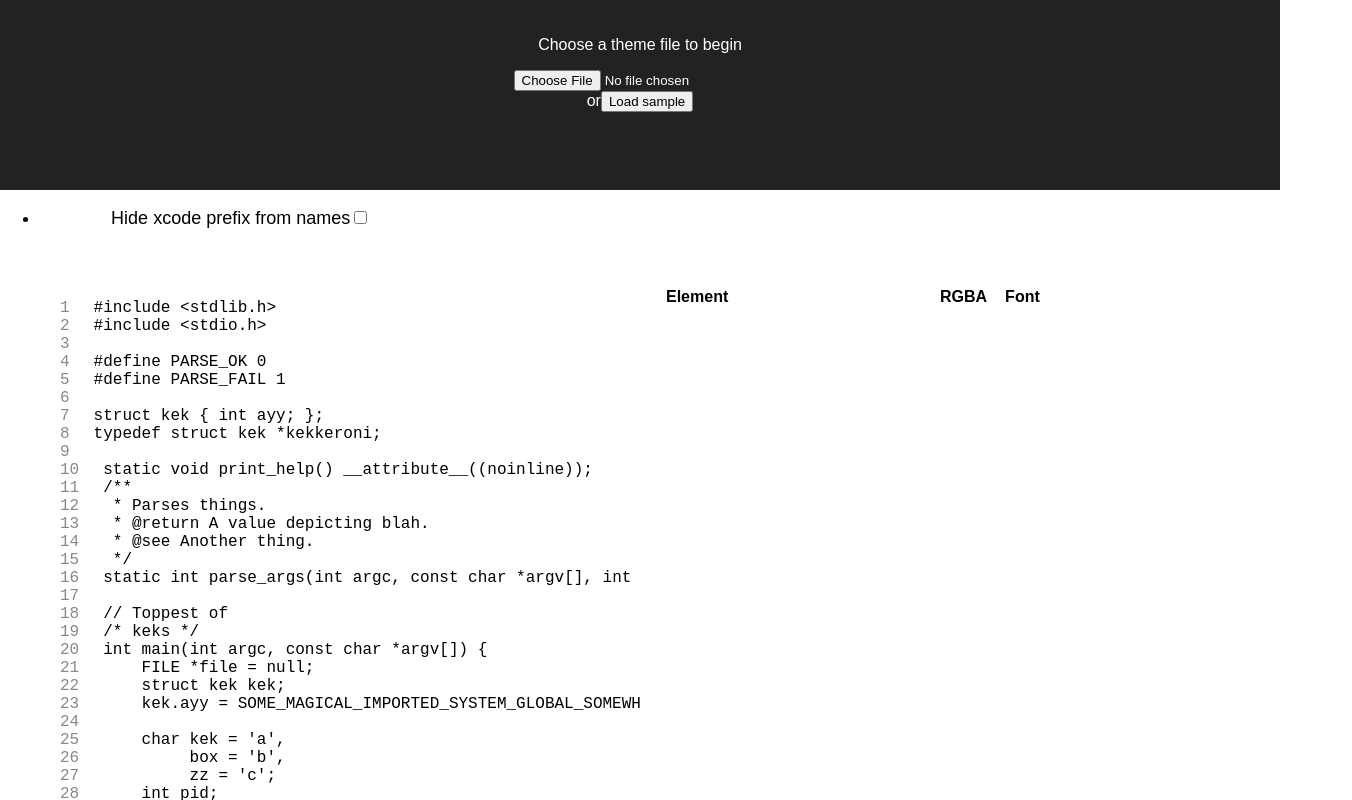
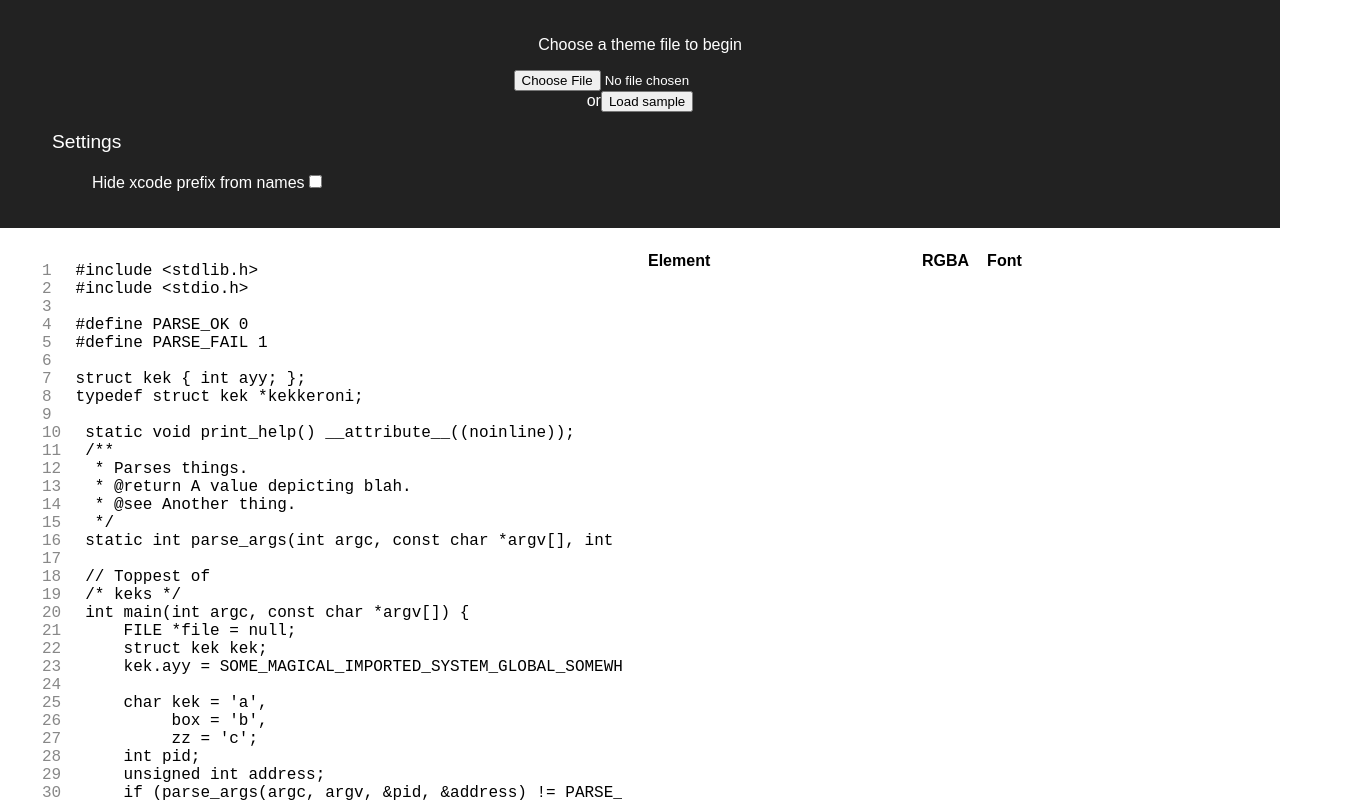
Before and after one commit to cxcorp/xccolortheme-editor, a React (Create React App) app: page / in a window 1280 px wide. Shown: the top 800 px of the page, 1352 px wide, since content can reach past the window. Built offline with nearby package versions, Linux system fonts and the light colour scheme.

Commit message:
Move settings to header bar

```diff
--- a/src/App.js
+++ b/src/App.js
@@ -77,12 +77,16 @@ class App extends Component {
         return (
             <div className="App">
                 <div className="App-header">
-                    <FileSelector onChoose={this.onFileChoose} />
-                    or
-                    <input type="button" value="Load sample" onClick={this.onLoadSampleTheme} />
+                    <div>
+                        <FileSelector onChoose={this.onFileChoose} />
+                        or
+                        <input type="button" value="Load sample" onClick={this.onLoadSampleTheme} />
+                    </div>
+                    <div>
+                        <ControlPanel settings={this.state.settings} onSettingChange={this.onSettingChange} />
+                    </div>
                 </div>
                 <div className="App-intro">
-                    <ControlPanel settings={this.state.settings} onSettingChange={this.onSettingChange} />
                     <div className="App-intro__controls">
                         <SyntaxDisplay syntaxItems={this.state.syntaxItems} backgroundColor={this.state.backgroundColor} />
                         <ThemeEditor syntaxItems={this.state.syntaxItems} hideXcodePrefix={hideXcodePrefix} onUpdate={this.onSyntaxItemUpdate} />
--- a/src/App.scss
+++ b/src/App.scss
@@ -9,7 +9,6 @@
 
 .App-header {
   background-color: #222;
-  height: 150px;
   padding: 20px;
   color: white;
 }
@@ -19,7 +18,7 @@
 
   &__controls {
     width: 100%;
-    padding: 2em;
+    padding: 1em;
 
     .syntax-display, .theme-editor {
       width: calc(50% - 2em);
--- a/src/components/ControlPanel.jsx
+++ b/src/components/ControlPanel.jsx
@@ -68,6 +68,7 @@ export class ControlPanel extends Component {
 
         return (
             <div className="control-panel">
+                <p className="control-panel__title">Settings</p>
                 <ul className="control-panel__list">
                     {settings}
                 </ul>
--- a/src/components/ControlPanel.scss
+++ b/src/components/ControlPanel.scss
@@ -1,5 +1,13 @@
 .control-panel {
+    text-align: left;
+    padding: 0 2em;
+
     &__list {
         columns: 3;
+        list-style: none;
+    }
+
+    &__title {
+        font-size: 1.2em;
     }
 }
```
